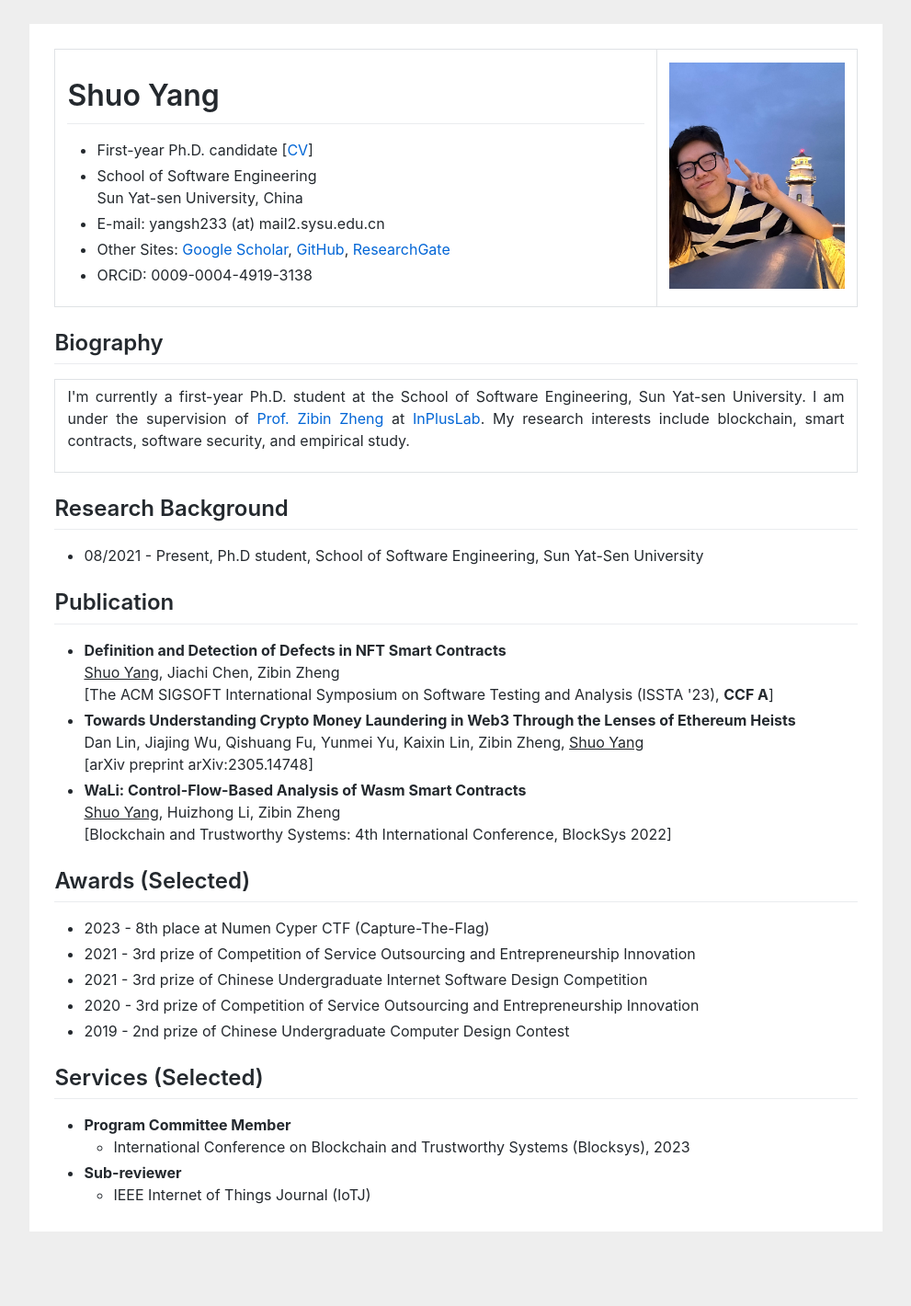
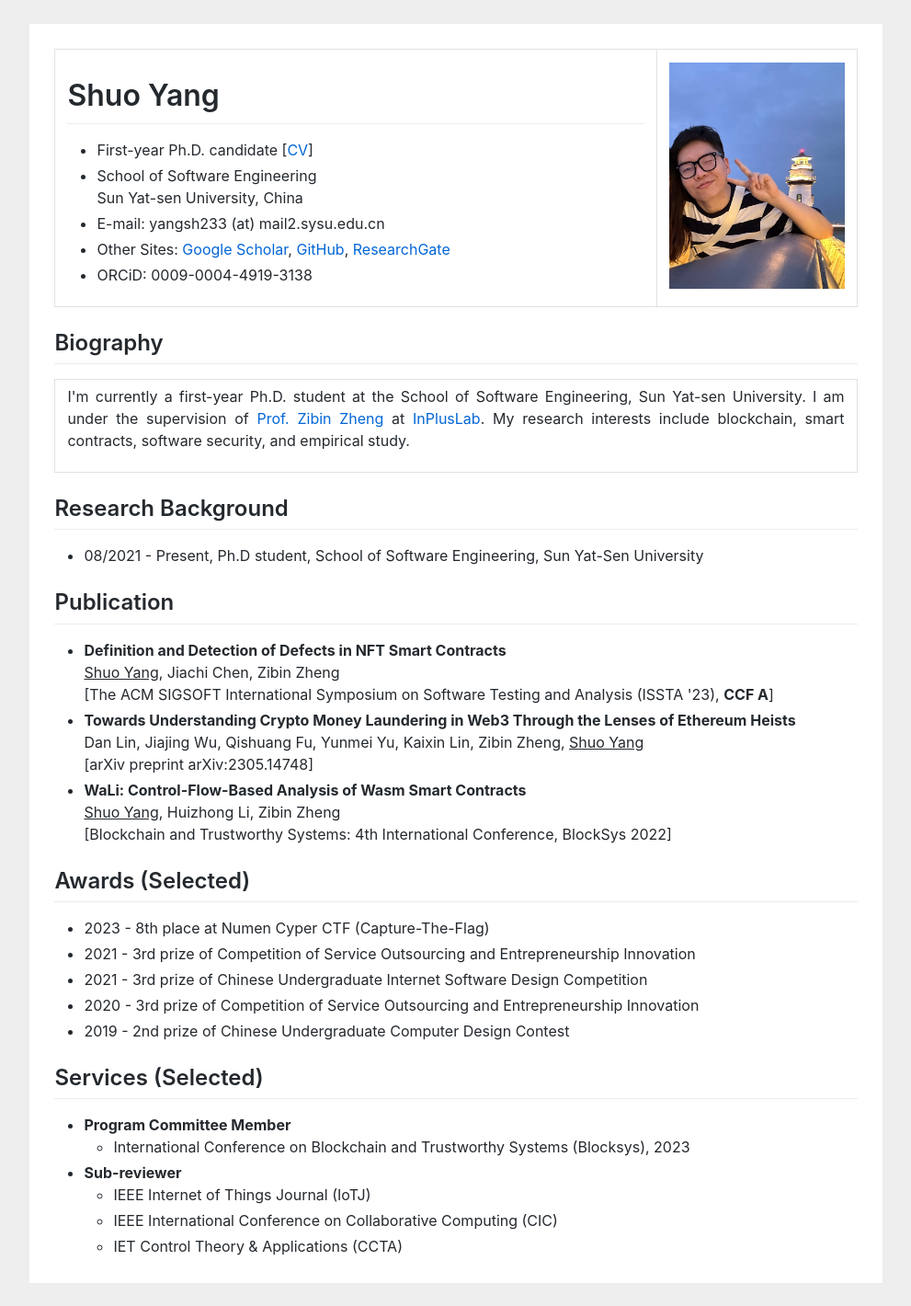
Before and after one commit to shuoyang512/shuoyang512.github.io, a Jekyll site: the page index.html, which Jekyll copies as it is, in a window 1280 px wide. Shown: the whole page at 92% size, without its empty margins (144-1135 px from the left). Built offline with Jekyll 4.4.1, drawn with Linux system fonts in a browser that asks for light colours; before the commit the page ends 1364 px from its top, so only the background shows below that.

Commit message:
update services

```diff
--- a/index.html
+++ b/index.html
@@ -117,6 +117,8 @@ gtag('config', 'UA-158965281-1');
 						<li><b>Sub-reviewer</b>
 							<ul>
 								<li>IEEE Internet of Things Journal (IoTJ)</li>
+								<li>IEEE International Conference on Collaborative Computing (CIC)</li>
+								<li>IET Control Theory & Applications (CCTA)</li>
 							</ul>
 						</li>
 					</ul>
```
